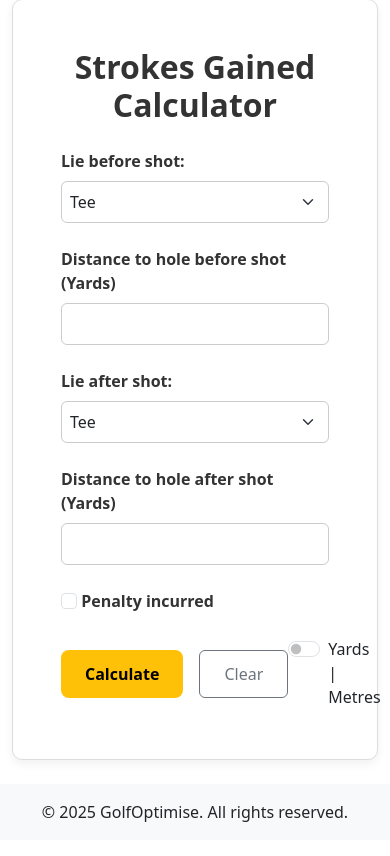
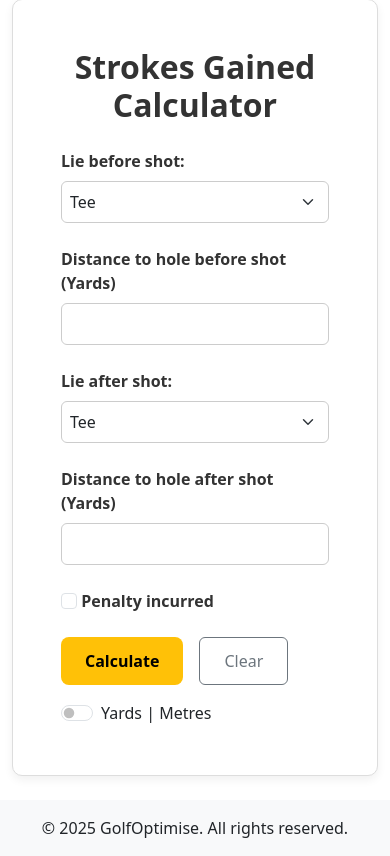
Before and after one commit to jconn5803/golf-by-numbers, a Flask app: page /sg_calc in a window 390 px wide. Shown: the part 155-1011 px from the top of the page. Before the commit the page ends 977 px from the top, so only its background shows below. Run offline with Flask 3, Linux system fonts and the light colour scheme.

Commit message:
unit toiggle on sg calc goes onto new line in mobile view - bug fix

```diff
--- a/templates/sg_calc.html
+++ b/templates/sg_calc.html
@@ -94,7 +94,7 @@
       </div>
 
       <!-- Buttons and Unit Toggle -->
-      <div class="col-12 d-flex justify-content-between align-items-center">
+      <div class="col-12 d-flex flex-column flex-md-row justify-content-between align-items-start align-items-md-center gap-3">
         <div class="d-flex gap-3">
           <button type="submit" class="btn btn-sg-calc px-4">Calculate</button>
           <button type="button" id="clear-button" class="btn btn-outline-secondary px-4">Clear</button>
```
